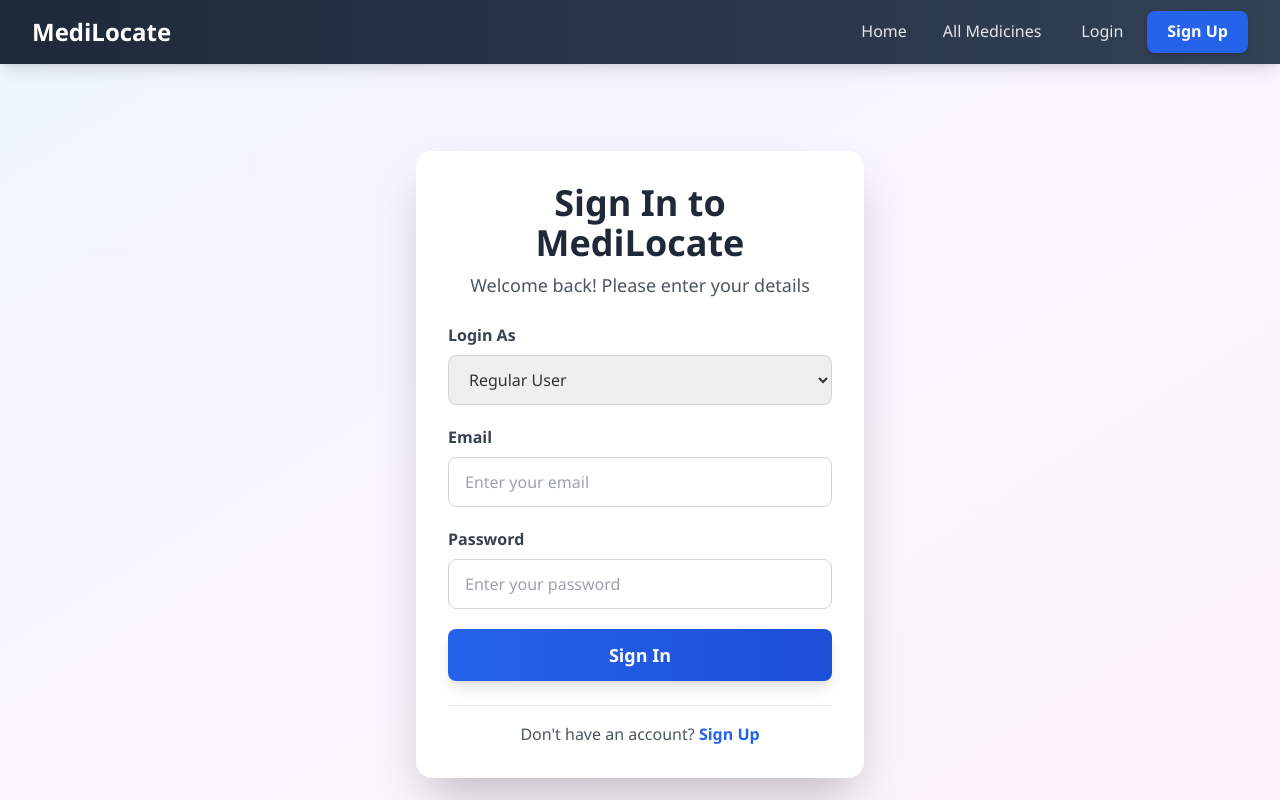
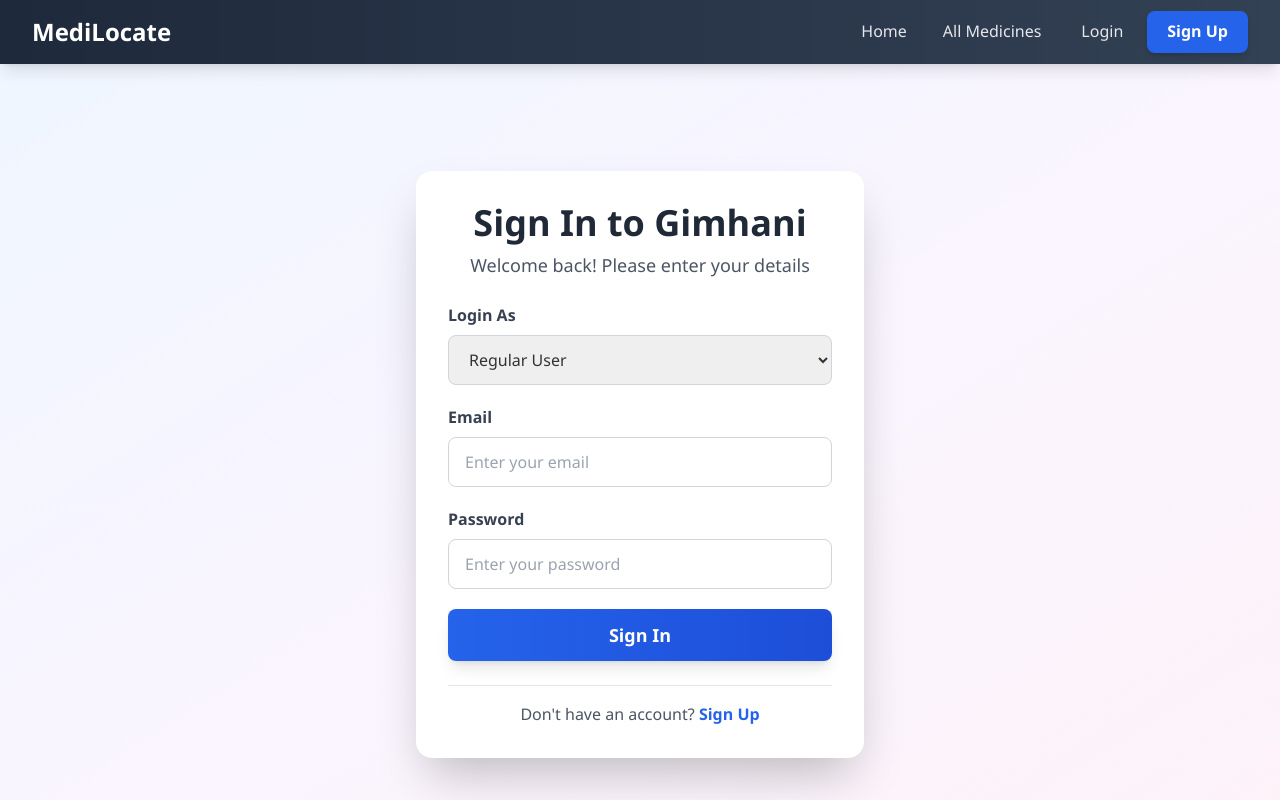
Before and after one commit to Gimhanihangawaththa/medilocate, a React (Create React App) app in the folder medilocate_frontend/: page /login in a window 1280 px wide. Shown: the top 800 px of the page. Built offline with nearby package versions, Linux system fonts and the light colour scheme; no server answers; the HTML template or start-up script is replaced by a standard one.

Commit message:
change login

```diff
--- a/medilocate_frontend/src/components/Login.js
+++ b/medilocate_frontend/src/components/Login.js
@@ -49,7 +49,7 @@ const Login = ({ onLogin, onSwitchToSignup }) => {
         <div className="bg-white rounded-2xl shadow-2xl p-8 space-y-6">
           {/* Header */}
           <div className="text-center">
-            <h2 className="text-4xl font-bold text-gray-800 mb-2">Sign In to MediLocate</h2>
+            <h2 className="text-4xl font-bold text-gray-800 mb-2">Sign In to Gimhani</h2>
             <p className="text-lg text-gray-600">Welcome back! Please enter your details</p>
           </div>
 
```
